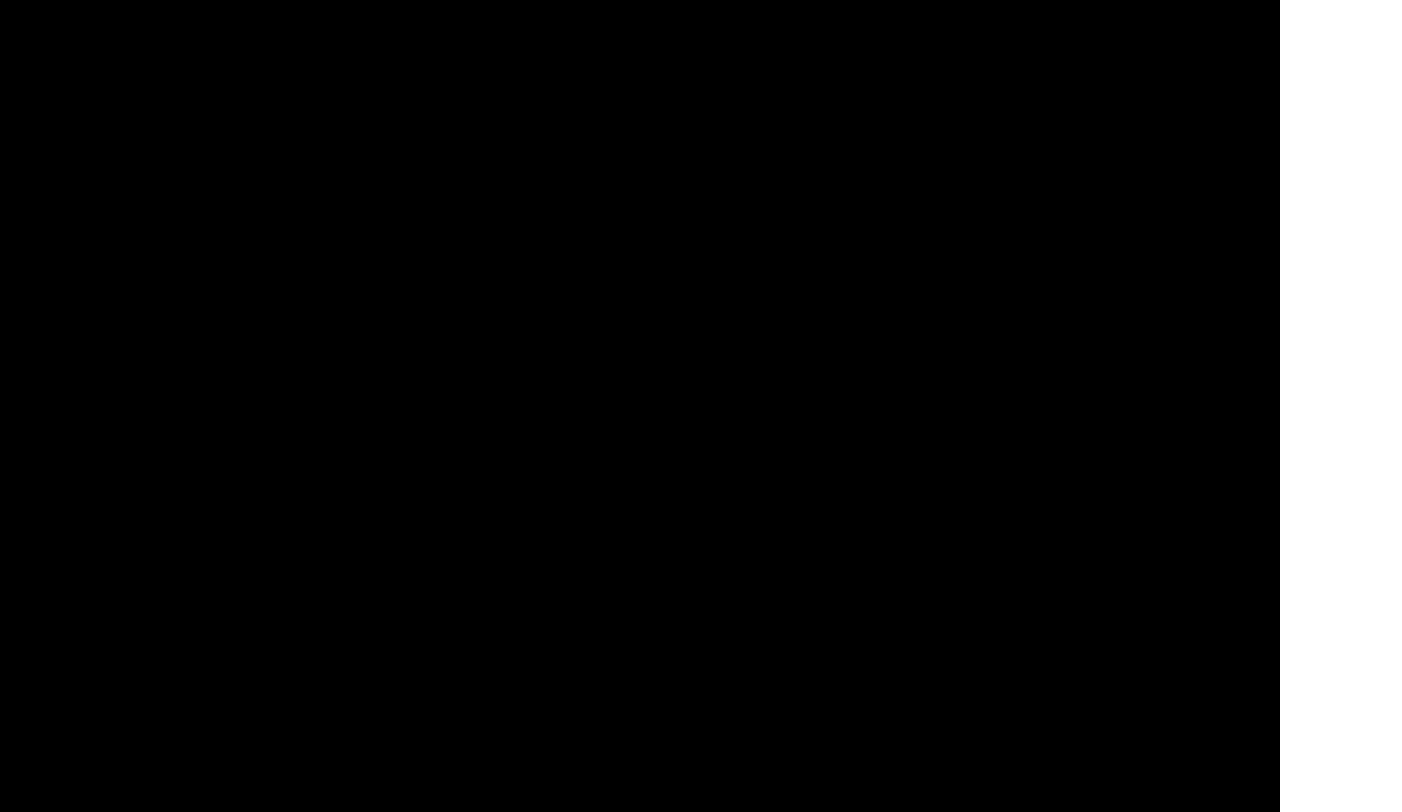
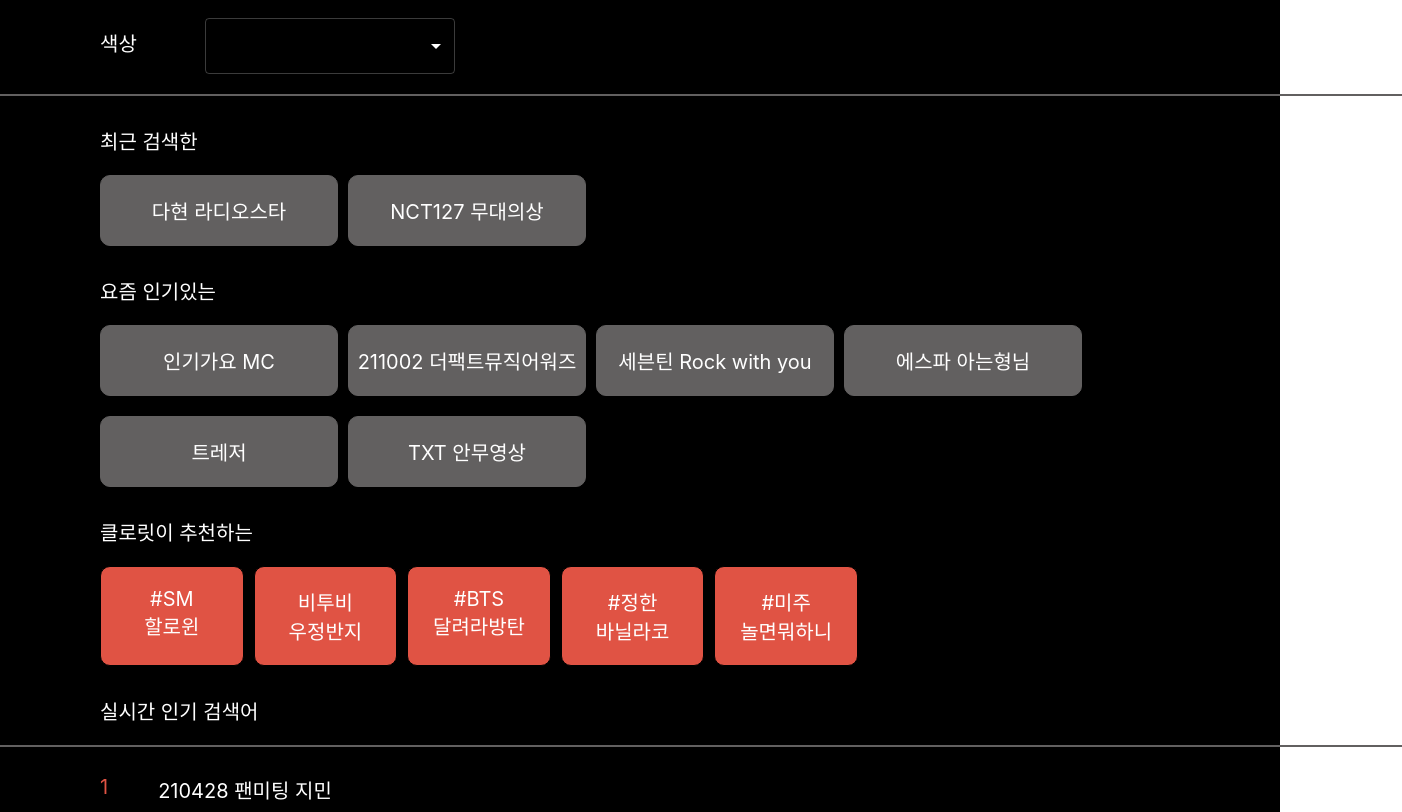
Before and after one commit to clorit/clorit-web, a React (Create React App) app: page /search in a window 1280 px wide. Shown: the part 308-1120 px from the top of the page, 1402 px wide, since content can reach past the window. Built offline with nearby package versions, Linux system fonts and the light colour scheme.

Commit message:
상세검색

```diff
--- a/src/components/MainLayout_Search.js
+++ b/src/components/MainLayout_Search.js
@@ -17,34 +17,140 @@
   return (
     <ThemeProvider theme={darkTheme}>
         <div className='MainLayout_Search'>
-
+            <div className = 'bigContainer'>
+                <div className = 'container'>
                     <Grid container spacing={1}>
-                    <Grid item xs={1}>
+                        <Grid className ='date' item>
                             행사날짜
                         </Grid>
-                    <Grid item xs={1}>
-
+                        <Grid item>
                             <FormControl style={{ minWidth:120 }}>
-                            <InputLabel>Year</InputLabel>
+                                <InputLabel>연</InputLabel>
                                 <Select
                                     label='Year'
                                 >
                                 </Select>
                             </FormControl>
                         </Grid>
-                    <Grid item xs={2}>
+                        <Grid item>
                             <FormControl style={{ minWidth:120 }}>
-                            <InputLabel>Month</InputLabel>
+                                <InputLabel>월</InputLabel>
                                 <Select
                                     label='Month'
                                 >
                                 </Select>
                             </FormControl>
                         </Grid>
+                        <Grid item>
+                            <FormControl style={{ minWidth:120 }}>
+                            <InputLabel>일</InputLabel>
+                                <Select
+                                    label='Day'
+                                >
+                                </Select>
+                            </FormControl>
                         </Grid>
-
-
-
+                    </Grid>
+                </div>
+                <div className = 'container'>
+                    <Grid container spacing={1}>
+                        <Grid className ='date_c' item>
+                            색상
+                        </Grid>
+                        <Grid item>
+                            <FormControl style={{ minWidth:250 }}>
+                                <Select
+                                    label='Color'
+                                >
+                                </Select>
+                            </FormControl>
+                        </Grid>
+                    </Grid>
+                </div>
+            </div>
+            <hr size='2' width='1400px' color='#626060'/>
+            <div className='box1'>
+                <div>
+                    <p className = 't1'>최근 검색한</p>
+                </div>
+                <div className = 'bar1'>
+                    <div className='innerbox'>
+                        <p>다현 라디오스타</p>
+                    </div>
+                    <div className='innerbox'>
+                        <p>NCT127 무대의상</p>
+                    </div>
+                </div>
+            </div>
+            <div className='box1'>
+                <div>
+                    <p className = 't1'>요즘 인기있는</p>
+                </div>
+                <div className = 'bar1'>
+                    <div className='innerbox'>
+                        <p>인기가요 MC</p>
+                    </div>
+                    <div className='innerbox'>
+                        <p>211002 더팩트뮤직어워즈</p>
+                    </div>
+                    <div className='innerbox'>
+                        <p>세븐틴 Rock with you</p>
+                    </div>
+                    <div className='innerbox'>
+                        <p>에스파 아는형님</p>
+                    </div>
+                </div>
+                <div className = 'bar1'>
+                    <div className='innerbox'>
+                        <p>트레저</p>
+                    </div>
+                    <div className='innerbox'>
+                        <p>TXT 안무영상</p>
+                    </div>
+                </div>
+            </div>
+            <div className='box1'>
+                <div>
+                    <p className = 't1'>클로릿이 추천하는</p>
+                </div>
+                <div className = 'bar1'>
+                    <div className='innerbox_2'>
+                        <p className = 't2'>#SM</p>
+                        <p className = 't2'>할로윈</p>
+                    </div>
+                    <div className='innerbox_2'>
+                        <p className = 't2'>비투비</p>
+                        <p className = 't2'>우정반지</p>
+                    </div>
+                    <div className='innerbox_2'>
+                        <p className = 't2'>#BTS</p>
+                        <p className = 't2'>달려라방탄</p>
+                    </div>
+                    <div className='innerbox_2'>
+                        <p className = 't2'>#정한</p>
+                        <p className = 't2'>바닐라코</p>
+                    </div>
+                    <div className='innerbox_2'>
+                        <p className = 't2'>#미주</p>
+                        <p className = 't2'>놀면뭐하니</p>
+                    </div>
+                </div>
+            </div>
+            <div className='box1'>
+                <div>
+                    <p className = 't1'>실시간 인기 검색어</p>
+                    <hr size='2' width='1400px' color='#626060'/>
+                    <div className='pBox'>
+                        <div className = 'pBox1'>
+                            <p className = 't3'>1</p>
+                        </div>
+                        <div className = 'pBox2'>
+                            <p className = 't4'>210428 팬미팅 지민</p>
+                        </div>
+                    </div>
+                    <hr size='2' width='1400px' color='#626060'/>
+                </div>
+            </div>
         </div>
     </ThemeProvider>
   );
--- a/src/scss/MainLayout_Search.scss
+++ b/src/scss/MainLayout_Search.scss
@@ -2,8 +2,84 @@
     min-height: 1080px;
     background: black;
     color:white;
-    display:flex;
-
+    display:block;
+  .bigContainer{
+    display: block;
+    margin-bottom: 20px;
+    .container{
+      margin-top: 20px;
+    }
+  }
     padding-top: 1rem;
-
+  .date {
+    font-size: 20px;
+    margin-top: 10px;
+    margin-left: 100px;
+    margin-right: 20px;
+    text-align: center;
   }
+  .date_c{
+    font-size: 20px;
+    margin-top: 10px;
+    margin-left: 100px;
+    margin-right: 60px;
+    text-align: center;
+  }
+  .box1{
+    display:block;
+    .pBox{
+      display: flex;
+      height: 50px;
+      .pBox1{
+        margin-left: 100px;
+      }
+      .pBox2{
+        margin-bottom: 10px;
+        margin-left: 50px;
+      }
+    }
+    .t3{
+      font-size: 20px;
+      color: #E05344;
+    }
+    .t4{
+      font-size: 20px;
+      color: white;
+    }
+    .t1{
+      font-size: 20px;
+      margin-top: 30px;
+      margin-left: 100px;
+      margin-right: 20px;
+      color: white;
+    }
+    .bar1{
+      display: flex;
+      margin-left: 100px;
+      margin-bottom: 20px;
+      .innerbox{
+        font-size: 20px;
+        text-align: center;
+        width: 20%;
+        border-radius: 10px;
+        background-color: #626060;
+        border : 1px solid #626060;
+        margin-right: 10px;
+      }
+      .innerbox_2{
+        padding-top: 20px;
+        padding-bottom: 20px;
+        font-size: 20px;
+        text-align: center;
+        width: 12%;
+        border-radius: 10px;
+        background-color: #E05344;
+        border : 1px solid black;
+        margin-right: 10px;
+        .t2{
+          margin: 0px;
+        }
+      }
+    }
+  }
+}
```
Lines whose indentation alone changed are shown as unchanged.
